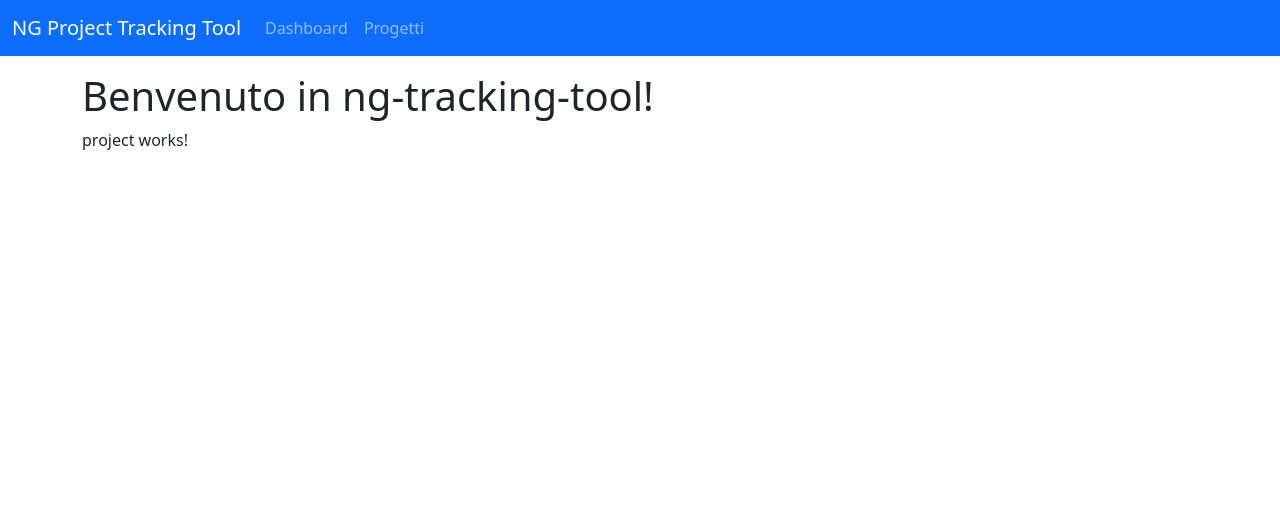
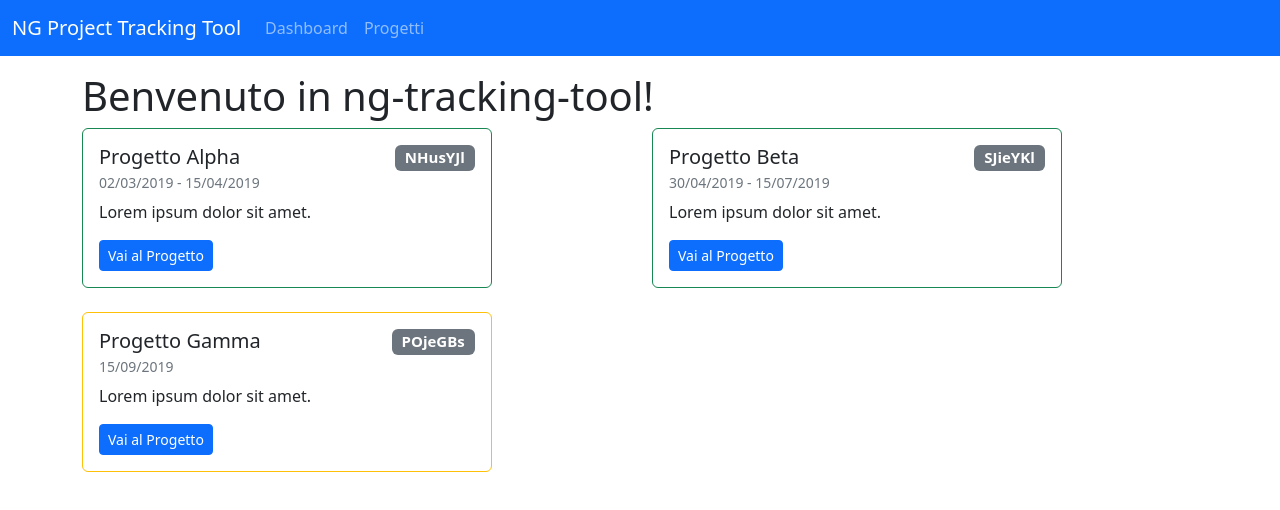
Before and after one commit to acadevmy/ng-tracking-tool, an Angular app: page / in a window 1280 px wide. Shown: the top 510 px of the page. Built offline with nearby package versions, Linux system fonts and the light colour scheme.

Commit message:
feat: update project view with ng directives

```diff
--- a/src/app/project/project.component.html
+++ b/src/app/project/project.component.html
@@ -1 +1,22 @@
-<p>project works!</p>
+<div *ngIf="projects.length > 0 ; else noProjects" class="row row-cols-2 g-4">
+  <div *ngFor="let project of projects" class="col">
+    <div class="card w-75" [ngClass]="{'border-success': project.done, 'border-warning': !project.done }">
+      <div class="card-body">
+        <h5 class="card-title">
+          <span class="badge bg-secondary float-end">{{ project.code }}</span>
+          {{ project.name }}
+        </h5>
+        <h6 class="card-subtitle mb-2 text-muted">
+          <small>{{ project.start | date: 'dd/MM/yyyy' }}</small>
+          <small *ngIf="project.end"> - {{ project.end | date: 'dd/MM/yyyy' }}</small>
+        </h6>
+        <p class="card-text">{{ project.description }}</p>
+        <a href="#" class="btn btn-primary btn-sm">Vai al Progetto</a>
+      </div>
+    </div>
+  </div>
+</div>
+
+<ng-template #noProjects>
+  <p>Non è presente alcun progetto</p>
+</ng-template>
```
